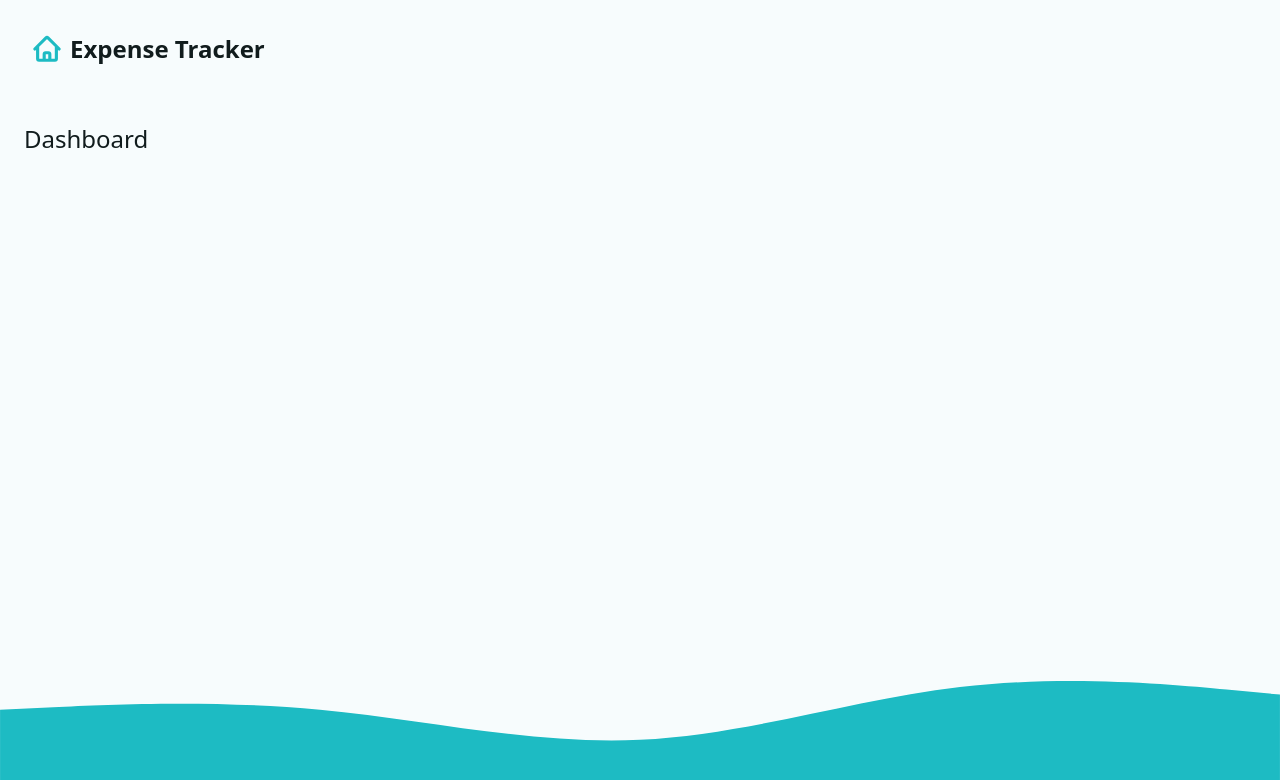
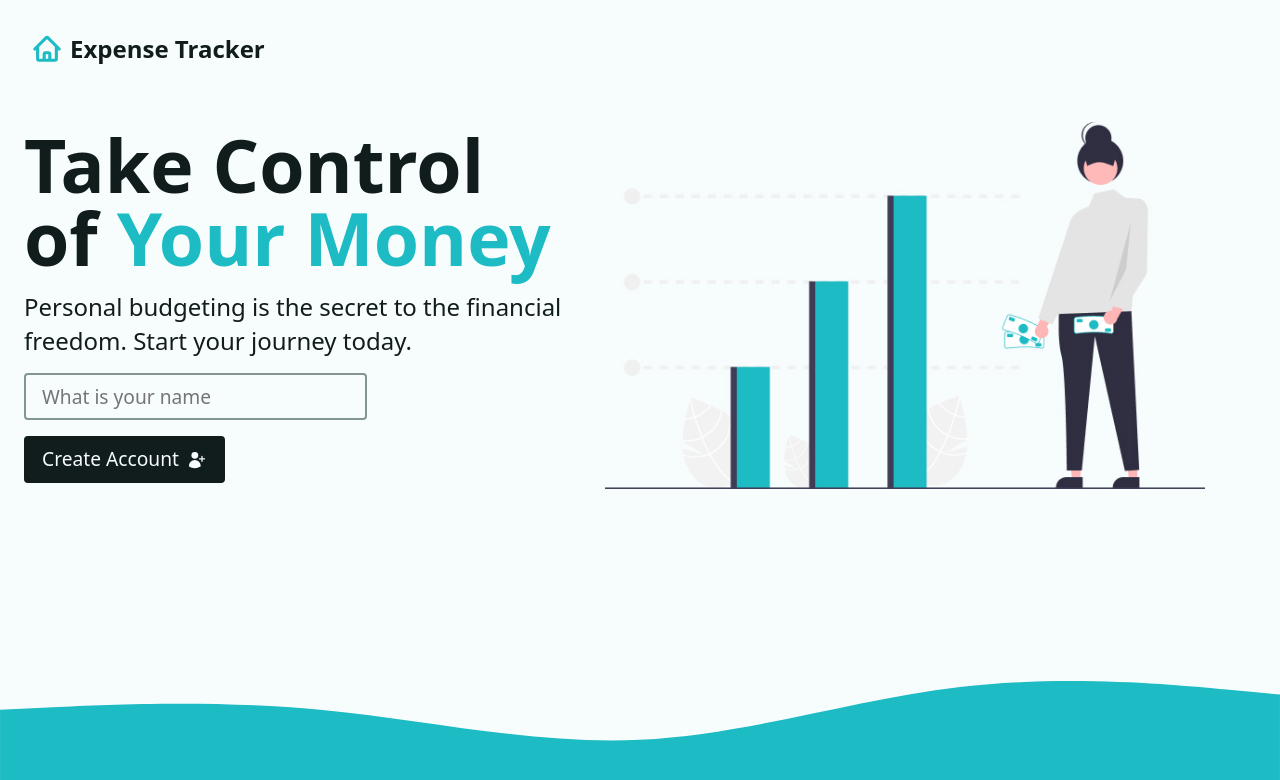
Before and after one commit to roufkhalid93/expense-tracker, a React (Vite) app: page / in a window 1280 px wide. Shown: the top 780 px of the page. Built offline with nearby package versions, Linux system fonts and the light colour scheme.

Commit message:
add login form

```diff
--- a/src/App.jsx
+++ b/src/App.jsx
@@ -4,7 +4,7 @@
 } from "react-router-dom"
 
 //routes
-import Dashboard, { dashboardLoader } from "./pages/Dashboard"
+import Dashboard, { dashboardAction, dashboardLoader } from "./pages/Dashboard"
 import Error from "./pages/Error"
 
 //layouts
@@ -28,6 +28,7 @@
         index: true,
         element: <Dashboard />,
         loader: dashboardLoader,
+        action: dashboardAction,
         errorElement: <Error />
       },
       {
--- /dev/null
+++ b/src/components/Intro.jsx
@@ -0,0 +1,38 @@
+import { Form } from "react-router-dom"
+
+//libray
+import { UserPlusIcon } from "@heroicons/react/24/solid"
+
+//assets
+import illustration from "../assets/illustration.jpg"
+
+const Intro = () => {
+    return (
+        <div className="intro">
+            <div>
+                <h1>
+                    Take Control of <span className="accent">Your Money</span>
+                </h1>
+                <p>
+                    Personal budgeting is the secret to the financial freedom. Start your journey today.
+                </p>
+                <Form method="post">
+                    <input
+                    type="text"
+                    name="userName"
+                    required placeholder="What is your name"
+                    aria-label="Your Name"
+                    autoComplete="given-name"
+                    />
+                    <button type="submit" className="btn btn--dark">
+                        <span>Create Account</span>
+                        <UserPlusIcon width={20} />
+                    </button>
+                </Form>
+            </div>
+            <img src={illustration} alt="Person with money" width={600}/>
+        </div>
+    )
+}
+
+export default Intro
--- a/src/components/Nav.jsx
+++ b/src/components/Nav.jsx
@@ -2,7 +2,7 @@
 import { Form, NavLink } from "react-router-dom"
 
 //library
-import { TrashIcon } from "@heroicons/react/16/solid"
+import { TrashIcon } from "@heroicons/react/24/solid"
 
 //assets
 import logomark from "../assets/logomark.svg"
--- a/src/pages/Dashboard.jsx
+++ b/src/pages/Dashboard.jsx
@@ -1,6 +1,12 @@
+//rrd import
+import { useLoaderData } from "react-router-dom"
+
 //helper function
-import { useLoaderData } from "react-router-dom"
 import { fetchData } from "../helpers"
+
+//components
+import Intro from "../components/Intro"
+import { toast } from "react-toastify"
 
 
 //loader
@@ -10,14 +16,28 @@
     return { userName }
 }
 
+//action
+export async function dashboardAction({request}) {
+    const data = await request.formData();
+    const formData = Object.fromEntries(data)
+    console.log("formData", formData)
+    try {
+        localStorage.setItem("userName", JSON.stringify(formData.userName))
+        return toast.success(`Welcome, ${formData.userName}`)
+    } catch(e){
+        throw new Error("There was a problem creating your account")
+    }
+}
+
+
+
 const Dashboard = () => {
     const { userName } = useLoaderData()
 
 
     return (
         <div>
-            <h1>{userName}</h1>
-            Dashboard
+            {userName ? (<p>{userName}</p>) : <Intro />}
         </div>
     )
 }
```
